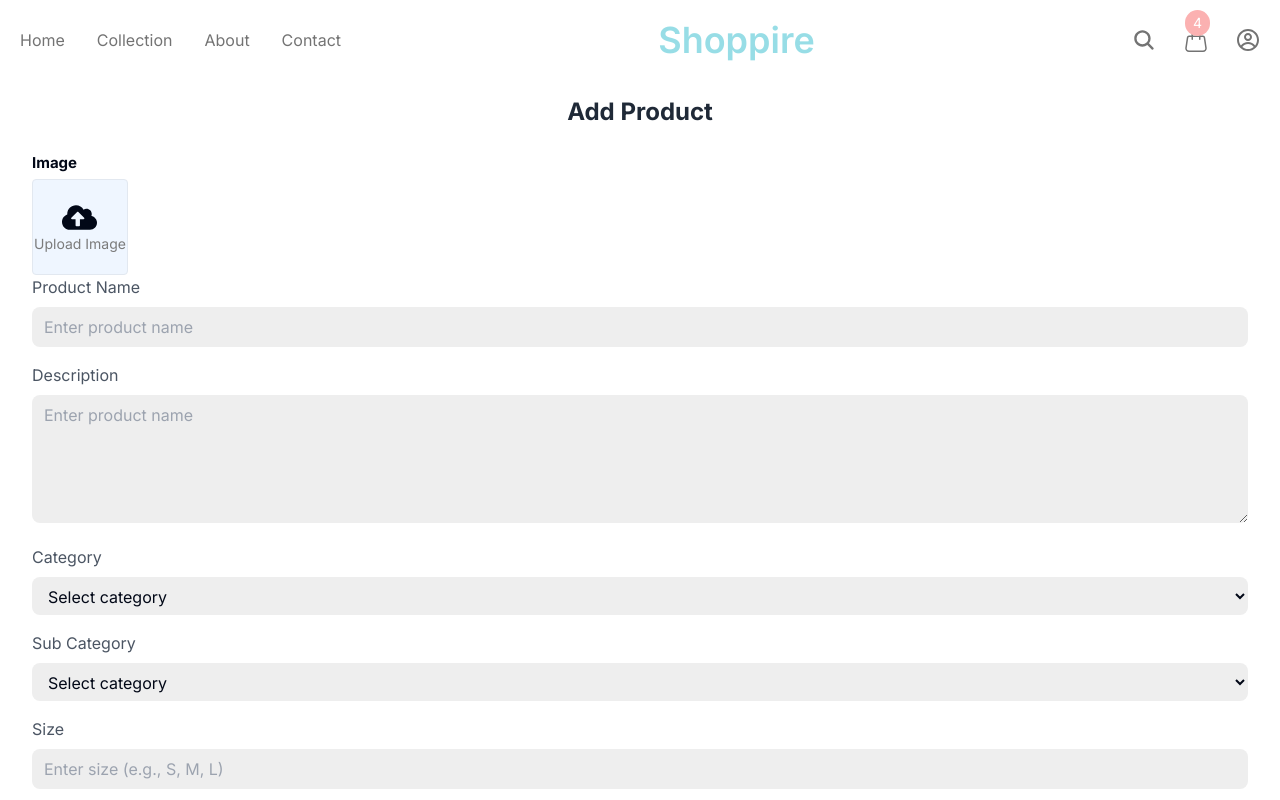
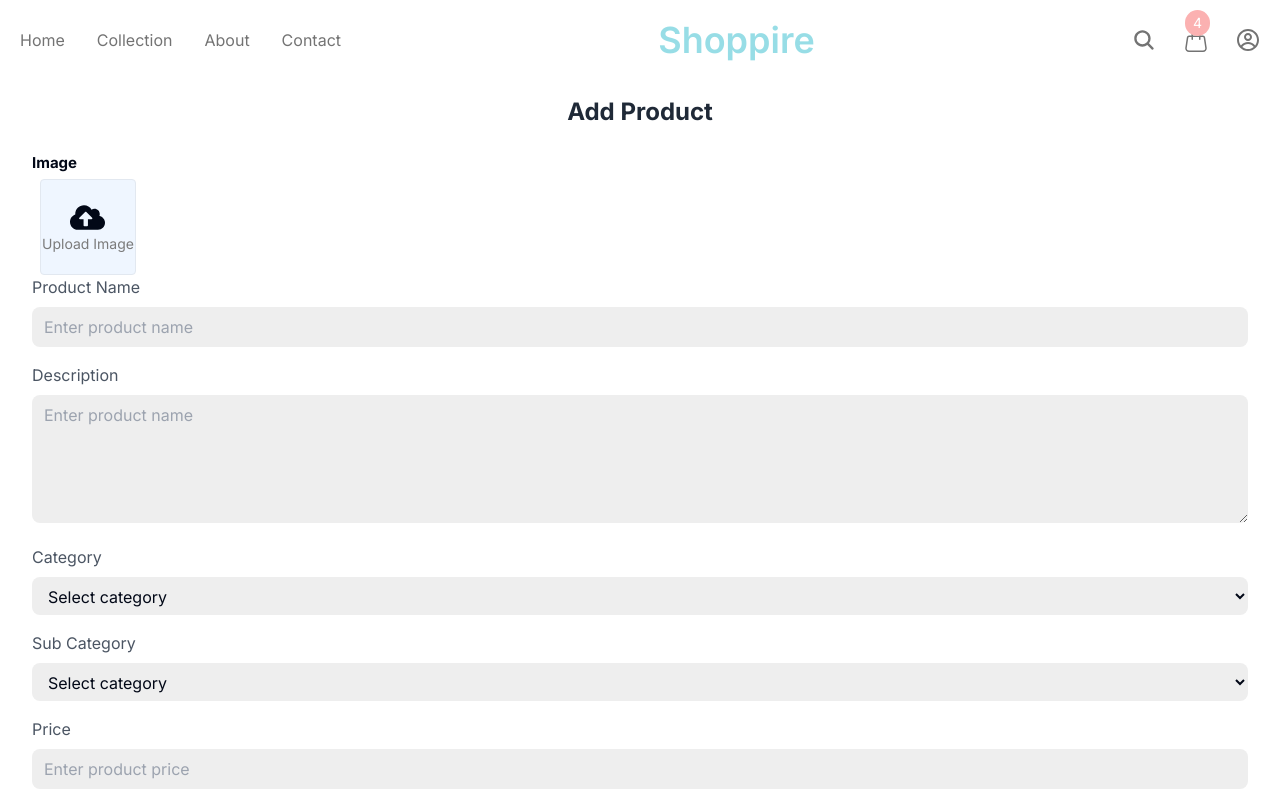
Before and after one commit to TANVIR0222/T-shop-client, a React (Vite) app: page /add-product in a window 1280 px wide. Shown: the top 800 px of the page. Built offline with nearby package versions, Linux system fonts and the light colour scheme.

Commit message:
Add product page

```diff
--- a/src/page/admin/AddProduct.jsx
+++ b/src/page/admin/AddProduct.jsx
@@ -1,7 +1,10 @@
-import  { useState } from "react";
+import { useState } from "react";
 import { useForm } from "react-hook-form";
 import { MdDelete } from "react-icons/md";
 import { FaCloudUploadAlt } from "react-icons/fa";
+import { useImageUploadeMutation } from "@/app/feature/imageUploadeApi/imageApi";
+import { useNewProductAddMutation } from "@/app/feature/productApi/productApi";
+import { toast } from "react-toastify";
 
 const AddProduct = () => {
   const {
@@ -10,18 +13,57 @@ const AddProduct = () => {
     formState: { errors },
     reset,
   } = useForm();
-  const [photos, setPhotos] = useState();
   const [populer, setPopuler] = useState(false);
-  const imageLoading = false;
+  const [photos, setPhotos] = useState([]);
+  const [error, setError] = useState('');
+
+  const [imageUploade, { isLoading: imageLoading }] = useImageUploadeMutation();
+
+  const handleUploadImage = async (e) => {
+    e.preventDefault();
+
+    const formData = new FormData();
+    formData.append("image", e.target.files[0]);
+
+    try {
+      const { data } = await imageUploade(formData).unwrap();
+      setPhotos([...photos, data]);
+    } catch (error) {
+      console.log(error);
+    }
+  };
+
+  const handleDeleteImage = (index) => {
+    setPhotos(photos.filter((photo, i) => i !== index));
+  };
+
+  const [newProductAdd , { isLoading: addLoading }] = useNewProductAddMutation();
 
   const onSubmit = async (data) => {
-    console.log(data, populer);
+    const product = {
+      name: data.name,
+      subCategory: data.subcategory,
+      category: data.category,
+      description: data.description,
+      price: data.price,
+      sizes: data.size,
+      image: photos,
+      populer,
+    };
 
-  }
-
+    try {
+      const { success } = await newProductAdd(product).unwrap();
+      if (success) {
+        toast.success(` ${data?.name} add success`);
+        reset();
+      }
+    } catch (error) {
+      setError(error?.data?.message);
+    }
+  };
 
   return (
-    <div className="flex justify-center items-center min-h-screen mt-16">
+    <div className="flex-row-reverse justify-center items-center min-h-screen mt-16">
       <form
         onSubmit={handleSubmit(onSubmit)}
         className="bg-white p-8 rounded-lg w-full "
@@ -32,36 +74,15 @@ const AddProduct = () => {
 
         <div>
           <h5 className="h5">Image</h5>
-          <div>
-            <label
-              htmlFor="productImage"
-              className="bg-blue-50 w-24 h-24 border rounded flex justify-center items-center cursor-pointer"
-            >
-              <div className="text-center flex justify-center items-center flex-col">
-                {imageLoading ? (
-                  <p>Loading...</p>
-                ) : (
-                  <>
-                    <FaCloudUploadAlt size={35} />
-                    <p>Upload Image</p>
-                  </>
-                )}
-              </div>
-              <input
-                type="file"
-                id="productImage"
-                className="hidden"
-                accept="image/*"
-                //   onChange={handleUploadImage}
-              />
-            </label>
+
+          <div className="grid grid-cols-1 md:flex justify-start items-center gap-2">
             {/**display uploded image*/}
             <div className="flex flex-wrap gap-4">
               {photos?.map((img, index) => {
                 return (
                   <div
                     key={index}
-                    className="h-20 mt-1 w-20 min-w-20 bg-blue-50 border relative group"
+                    className="h-24 mt-1 w-24 min-w-20 bg-blue-50 border relative group"
                   >
                     <img
                       src={img}
@@ -69,7 +90,7 @@ const AddProduct = () => {
                       className="w-full h-full object-scale-down cursor-pointer"
                     />
                     <div
-                      // onClick={() => handleDeleteImage(index)}
+                      onClick={() => handleDeleteImage(index)}
                       className="absolute bottom-0 right-0 p-1 text-red-500 rounded  hidden group-hover:block cursor-pointer"
                     >
                       <MdDelete size={16} />
@@ -77,6 +98,30 @@ const AddProduct = () => {
                   </div>
                 );
               })}
+            </div>
+            <div className="">
+              <label
+                htmlFor="productImage"
+                className="bg-blue-50 w-24 h-24 border rounded flex justify-center items-center cursor-pointer"
+              >
+                <div className="text-center flex justify-center items-center flex-col">
+                  {imageLoading ? (
+                    <p>Loading...</p>
+                  ) : (
+                    <>
+                      <FaCloudUploadAlt size={35} />
+                      <p>Upload Image</p>
+                    </>
+                  )}
+                </div>
+                <input
+                  type="file"
+                  id="productImage"
+                  className="hidden"
+                  accept="image/*"
+                  onChange={handleUploadImage}
+                />
+              </label>
             </div>
           </div>
         </div>
@@ -97,7 +142,7 @@ const AddProduct = () => {
           <textarea
             type="text"
             name="discription"
-            {...register("discription", { required: true })}
+            {...register("description", { required: true })}
             placeholder="Enter product name"
             className="w-full h-32 px-3 py-2 bg-gray-10 rounded-lg focus:outline-none "
           />
@@ -127,17 +172,28 @@ const AddProduct = () => {
             className="w-full px-3 py-2 bg-gray-10 rounded-lg focus:outline-none "
           >
             <option value="">Select category</option>
-            <option value="electronics">Electronics</option>
-            <option value="clothing">Clothing</option>
-            <option value="home">Home</option>
+            <option value="electronics">Topwear</option>
+            <option value="clothing">Bottomwear</option>
+            <option value="home">Winterwear</option>
           </select>
         </div>
 
+        {/* price */}
+        <div className="mb-4">
+          <label className="block text-gray-600 mb-2">Price</label>
+          <input
+            type="text"
+            name="price"
+            {...register("price", { required: true })}
+            placeholder="Enter product price"
+            className="w-full px-3 py-2 bg-gray-10 rounded-lg focus:outline-none "
+          />
+        </div>
         {/* Size */}
         <div className="mb-4">
           <label className="block text-gray-600 mb-2">Size</label>
           <input
-            type="text"
+            type="number"
             name="size"
             {...register("size", { required: true })}
             placeholder="Enter size (e.g., S, M, L)"
@@ -149,7 +205,7 @@ const AddProduct = () => {
           <input
             type="checkbox"
             name="populer"
-            onChange={() => setPopuler(prev => !prev)}
+            onChange={() => setPopuler((prev) => !prev)}
             checked={populer}
             value={""}
             id=""
@@ -159,12 +215,13 @@ const AddProduct = () => {
           </label>
         </div>
 
+        <p className="text-red-500" >{error}</p>
         {/* Submit Button */}
         <button
           type="submit"
           className="w-full bg-blue-500 text-white py-2 px-4 rounded-lg hover:bg-blue-600 focus:outline-none focus:ring-2 focus:ring-blue-300"
         >
-          Add Product
+          {  addLoading ? <p>Loading...</p>  : 'Add Product'}
         </button>
       </form>
     </div>
```
